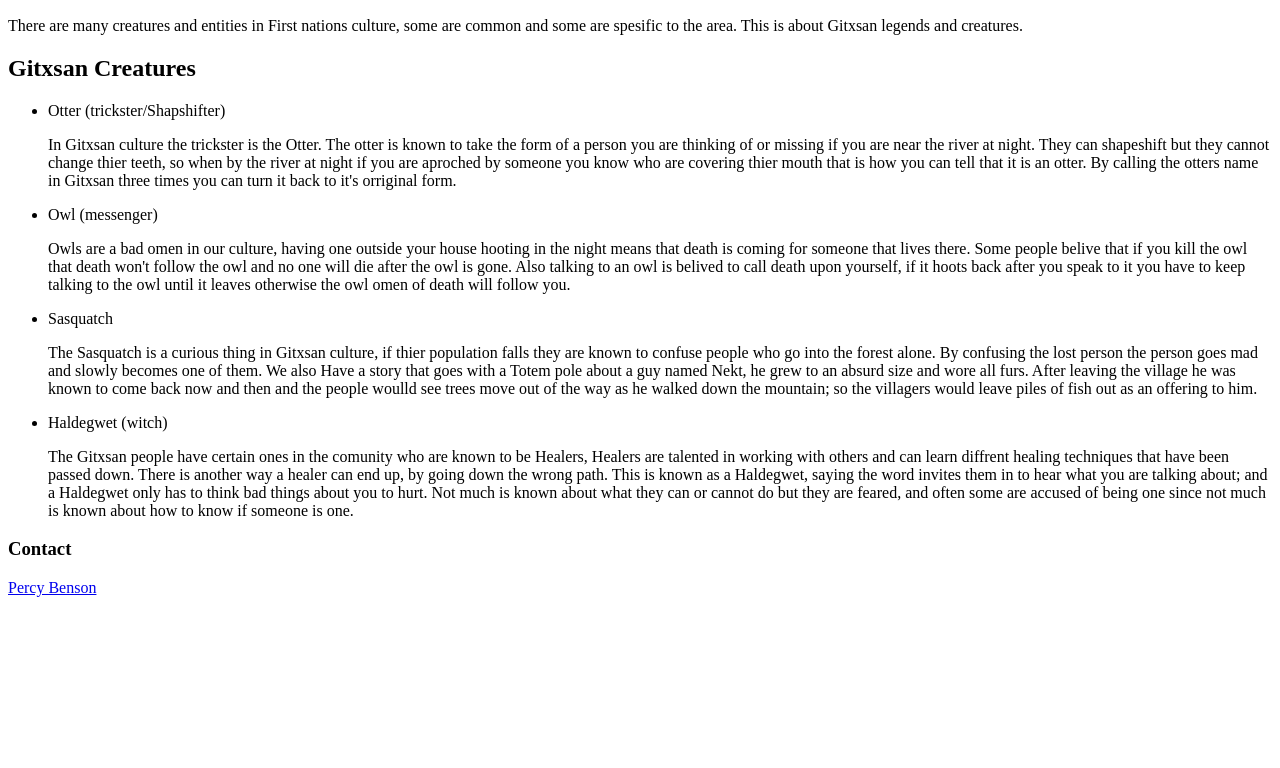
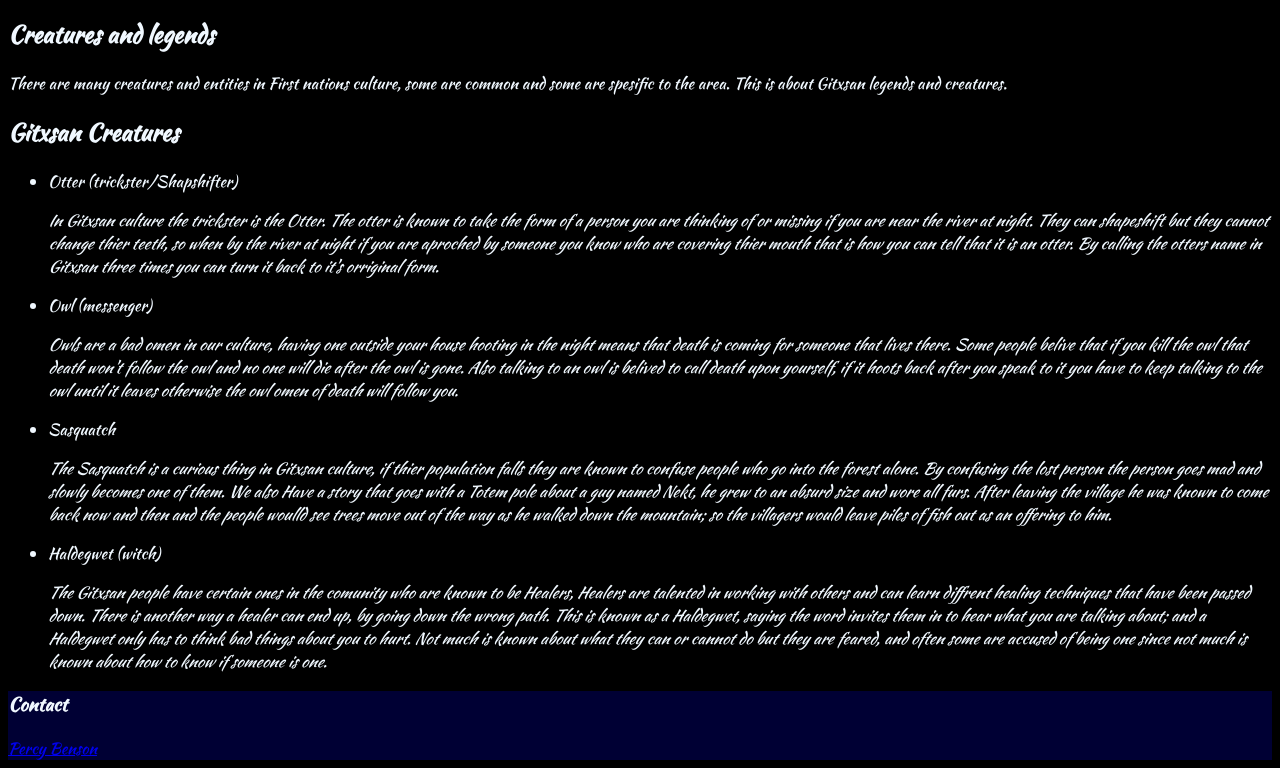
Before and after one commit to DragonsDruid/FirstNationmythology, a plain HTML site: page index.html in a window 1280 px wide. Shown: the part 874-1642 px from the top of the page. Before the commit the page ends 1479 px from the top, so only its background shows below. Drawn offline with Linux system fonts and the light colour scheme; files whose address does not match are found by name.

Commit message:
style sheet update

```diff
--- /dev/null
+++ b/Styles.css
@@ -0,0 +1,17 @@
+body {
+    color: aliceblue;
+    background-color: black;
+    font-family: "Kaushan Script", cursive;
+}
+
+footer {
+    background-color: rgba(0, 0, 139, 0.371);
+}
+
+h1 {
+    background-color: rgba(0, 0, 139, 0.371);
+}
+
+#p1 {
+    font-style: oblique;
+}
--- a/index.html
+++ b/index.html
@@ -3,6 +3,10 @@
     <head>
         <title>First_Nation_Mythology</title>
         <meta charset="utf-8">
+        <link rel="stylesheet" href="./Styles.css">
+        <link rel="preconnect" href="https://fonts.googleapis.com">
+<link rel="preconnect" href="https://fonts.gstatic.com" crossorigin>
+<link href="https://fonts.googleapis.com/css2?family=Caveat:wght@400..700&family=Itim&family=Kaushan+Script&display=swap" rel="stylesheet">
     </head>
     <body>
         <header>
@@ -10,10 +14,12 @@
         </header>
         <main>
             <section>
-                <a href="#footer">Footer</a>
+                <a href="#footer">Bottom of page</a>
+                <br>
                 <div></div>
                 <img src="C:\Users\Lenovo\Documents\CODE\Website\FirstNationmythology\Images\The_cable_ferry_on_the_Skeena_River_at_Kitwanga_(65110).jpg" alt="Picture of Kitwanga River" height="300" width="600">
             </section>
+            <br>
             <section>
                 <img src="C:\Users\Lenovo\Documents\CODE\Website\FirstNationmythology\Kitwanga.jpg" height="400"
                 alt="scene displaying kitwanga landscap" height="300">
@@ -25,13 +31,13 @@
             <h2>Gitxsan Creatures</h2>
             <ul>
                 <li>Otter (trickster/Shapshifter)</li>
-                    <p>In Gitxsan culture the trickster is the Otter. The otter is known to take the form of a person you are thinking of or missing if you are near the river at night. They can shapeshift but they cannot change thier teeth, so when by the river at night if you are aproched by someone you know who are covering thier mouth that is how you can tell that it is an otter. By calling the otters name in Gitxsan three times you can turn it back to it's orriginal form.</p>
+                    <p id="p1">In Gitxsan culture the trickster is the Otter. The otter is known to take the form of a person you are thinking of or missing if you are near the river at night. They can shapeshift but they cannot change thier teeth, so when by the river at night if you are aproched by someone you know who are covering thier mouth that is how you can tell that it is an otter. By calling the otters name in Gitxsan three times you can turn it back to it's orriginal form.</p>
                 <li>Owl (messenger)</li>
-                    <p>Owls are a bad omen in our culture, having one outside your house hooting in the night means that death is coming for someone that lives there. Some people belive that if you kill the owl that death won't follow the owl and no one will die after the owl is gone. Also talking to an owl is belived to call death upon yourself, if it hoots back after you speak to it you have to keep talking to the owl until it leaves otherwise the owl omen of death will follow you.</p>
+                    <p id="p1">Owls are a bad omen in our culture, having one outside your house hooting in the night means that death is coming for someone that lives there. Some people belive that if you kill the owl that death won't follow the owl and no one will die after the owl is gone. Also talking to an owl is belived to call death upon yourself, if it hoots back after you speak to it you have to keep talking to the owl until it leaves otherwise the owl omen of death will follow you.</p>
                 <li>Sasquatch</li>
-                    <p>The Sasquatch is a curious thing in Gitxsan culture, if thier population falls they are known to confuse people who go into the forest alone. By confusing the lost person the person goes mad and slowly becomes one of them. We also Have a story that goes with a Totem pole about a guy named Nekt, he grew to an absurd size and wore all furs. After leaving the village he was known to come back now and then and the people woulld see trees move out of the way as he walked down the mountain; so the villagers would leave piles of fish out as an offering to him.</p>
+                    <p id="p1">The Sasquatch is a curious thing in Gitxsan culture, if thier population falls they are known to confuse people who go into the forest alone. By confusing the lost person the person goes mad and slowly becomes one of them. We also Have a story that goes with a Totem pole about a guy named Nekt, he grew to an absurd size and wore all furs. After leaving the village he was known to come back now and then and the people woulld see trees move out of the way as he walked down the mountain; so the villagers would leave piles of fish out as an offering to him.</p>
                 <li>Haldegwet (witch)</li>
-                    <p>The Gitxsan people have certain ones in the comunity who are known to be Healers, Healers are talented in working with others and can learn diffrent healing techniques that have been passed down. There is another way a healer can end up, by going down the wrong path. This is known as a Haldegwet, saying the word invites them in to hear what you are talking about; and a Haldegwet only has to think bad things about you to hurt. Not much is known about what they can or cannot do but they are feared, and often some are accused of being one since not much is known about how to know if someone is one.</p>
+                    <p id="p1">The Gitxsan people have certain ones in the comunity who are known to be Healers, Healers are talented in working with others and can learn diffrent healing techniques that have been passed down. There is another way a healer can end up, by going down the wrong path. This is known as a Haldegwet, saying the word invites them in to hear what you are talking about; and a Haldegwet only has to think bad things about you to hurt. Not much is known about what they can or cannot do but they are feared, and often some are accused of being one since not much is known about how to know if someone is one.</p>
             </ul>
             <footer>
                 <h3>Contact</h3>
```
Also changed, not shown: Images/dark-mysterious-forest-panoramic-background-generative-ai_918839-3653.jpg (added), 1 other file.
